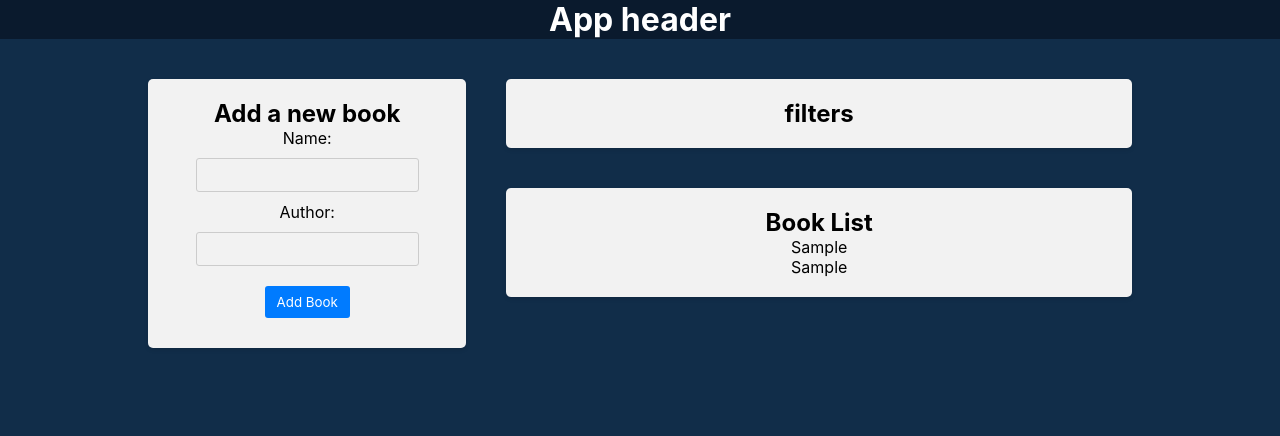
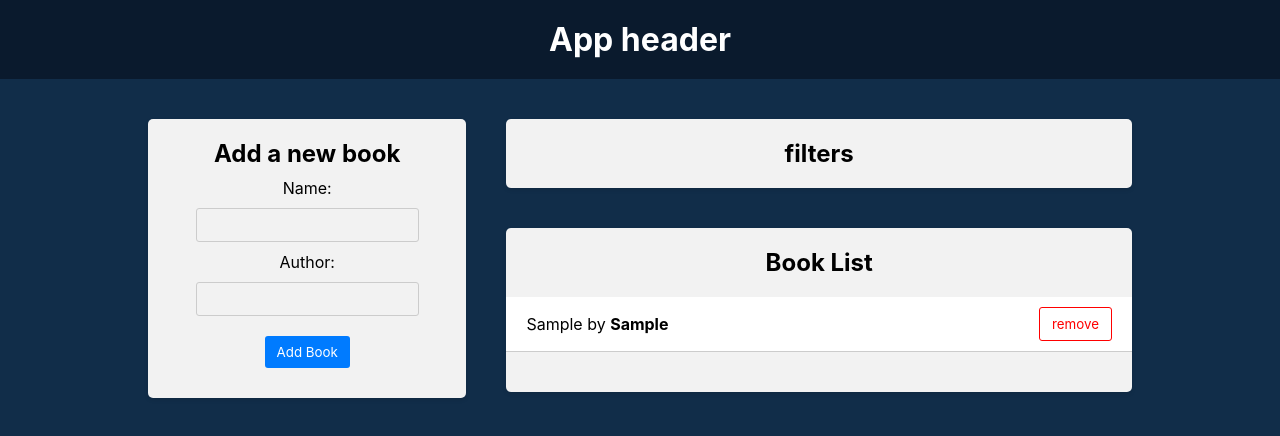
Before and after one commit to AndreyHunter/book-library, a React (Vite) app: page / in a window 1280 px wide. Both pictures are taken after typing "Sample", "Sample" into the empty fields and a click on the button "Add Book". Shown: the top 436 px of the page. Built offline with nearby package versions, Linux system fonts and the light colour scheme.

Commit message:
feat: implement deletion books / add uuid
- implement deletion books
- add uuidv4 instead of using performance.now method
- add BookFormContainer
- change some styles

```diff
--- a/package.json
+++ b/package.json
@@ -13,7 +13,8 @@
     "@reduxjs/toolkit": "^2.3.0",
     "react": "^18.3.1",
     "react-dom": "^18.3.1",
-    "react-redux": "^9.1.2"
+    "react-redux": "^9.1.2",
+    "uuid": "^11.0.2"
   },
   "devDependencies": {
     "@eslint/js": "^9.13.0",
--- a/src/app/App.tsx
+++ b/src/app/App.tsx
@@ -1,6 +1,6 @@
 import React from 'react';
 
-import BookForm from '../components/bookForm/BookForm';
+import BookForm from '../components/bookForm/BookFormContainer';
 import BookFilter from '../components/bookFilter/BookFilter';
 import BookList from '../components/bookList/BookList';
 
--- a/src/app/app.scss
+++ b/src/app/app.scss
@@ -11,6 +11,10 @@
 	color: #fff;
 	width: 100%;
 	margin-bottom: 20px;
+
+	> h1 {
+		margin: 20px 0;
+	}
 }
 
 .app-main {
--- a/src/components/bookForm/BookForm.tsx
+++ b/src/components/bookForm/BookForm.tsx
@@ -1,44 +1,14 @@
-import React, { useState } from 'react';
-
-import { useAppDispatch } from '../../app/hooks';
-
-import { addBook } from '../../features/bookSlice/bookSlice';
+import React from 'react';
 
 import './bookForm.scss';
 
-const BookForm: React.FC = () => {
-	const dispatch = useAppDispatch();
-	const [formState, setFormState] = useState({
-		name: '',
-		author: '',
-	});
+interface BookFormInt {
+	handleSubmit: (e: React.ChangeEvent<HTMLFormElement>) => void;
+	handleSetInput: (e: React.ChangeEvent<HTMLInputElement>) => void;
+	formState: { name: string; author: string };
+}
 
-	const handleSetInput = (e: React.ChangeEvent<HTMLInputElement>) => {
-		const { name, value } = e.target;
-		setFormState((prev) => ({
-			...prev,
-			[name]: value,
-		}));
-	};
-
-	const handleSubmit = (e: React.ChangeEvent<HTMLFormElement>) => {
-		e.preventDefault();
-
-		if (formState.name && formState.author) {
-			dispatch(
-				addBook({
-					name: formState.name,
-					author: formState.author,
-				}),
-			);
-		}
-
-		setFormState({
-			name: '',
-			author: '',
-		});
-	};
-
+const BookForm: React.FC<BookFormInt> = ({ handleSubmit, handleSetInput, formState }) => {
 	return (
 		<div className="app-block book-form">
 			<h2>Add a new book</h2>
--- /dev/null
+++ b/src/components/bookForm/BookFormContainer.tsx
@@ -0,0 +1,50 @@
+import React, { useState } from 'react';
+
+import { useAppDispatch } from '../../app/hooks';
+import { addBook } from '../../features/bookSlice/bookSlice';
+
+import BookForm from './BookForm';
+
+const BookFormContainer: React.FC = () => {
+	const dispatch = useAppDispatch();
+	const [formState, setFormState] = useState({
+		name: '',
+		author: '',
+	});
+
+	const handleSetInput = (e: React.ChangeEvent<HTMLInputElement>) => {
+		const { name, value } = e.target;
+		setFormState((prev) => ({
+			...prev,
+			[name]: value,
+		}));
+	};
+
+	const handleSubmit = (e: React.ChangeEvent<HTMLFormElement>) => {
+		e.preventDefault();
+
+		if (formState.name && formState.author) {
+			dispatch(
+				addBook({
+					name: formState.name,
+					author: formState.author,
+				}),
+			);
+
+			setFormState({
+				name: '',
+				author: '',
+			});
+		}
+	};
+
+	return (
+		<BookForm
+			formState={formState}
+			handleSubmit={handleSubmit}
+			handleSetInput={handleSetInput}
+		/>
+	);
+};
+
+export default BookFormContainer;
--- a/src/components/bookForm/bookForm.scss
+++ b/src/components/bookForm/bookForm.scss
@@ -1,5 +1,9 @@
 .book-form {
 	width: 100%;
+
+	> h2 {
+		margin-bottom: 10px;
+	}
 }
 
 .book-form label {
--- a/src/components/bookList/BookList.tsx
+++ b/src/components/bookList/BookList.tsx
@@ -1,24 +1,45 @@
 import React from 'react';
 
-import { useAppSelector } from '../../app/hooks';
-import { getBooks } from '../../features/bookSlice/bookSlice';
+import { useAppSelector, useAppDispatch } from '../../app/hooks';
+import { getBooks, removeBook } from '../../features/bookSlice/bookSlice';
+
+import './bookList.scss';
 
 const BookList: React.FC = () => {
+	const dispatch = useAppDispatch();
 	const books = useAppSelector(getBooks);
+
+	const handleRemoveBook = (id: string) => {
+		dispatch(removeBook(id));
+	};
 
 	return (
 		<div className="app-block book-list">
 			<h2>Book List</h2>
+			{books.length ? (
 				<ul>
 					{books.map((book) => {
 						return (
 							<li key={book.id}>
-							<div>{book.name}</div>
-							<div>{book.author}</div>
+								<div className="book-info">
+									{book.name} by <strong>{book.author}</strong>
+								</div>
+								<div className="book-actions">
+									<button
+										onClick={() => {
+											handleRemoveBook(book.id);
+											console.log('hello');
+										}}>
+										remove
+									</button>
+								</div>
 							</li>
 						);
 					})}
 				</ul>
+			) : (
+				<p>No books available</p>
+			)}
 		</div>
 	);
 };
--- a/src/components/bookList/bookList.scss
+++ b/src/components/bookList/bookList.scss
@@ -1,3 +1,7 @@
+.book-list > h2 {
+	margin-bottom: 10px;
+}
+
 .book-list ul {
 	padding: 0;
 	margin: 20px -20px;
--- a/src/features/bookSlice/bookSlice.ts
+++ b/src/features/bookSlice/bookSlice.ts
@@ -1,10 +1,12 @@
 import { createSlice, PayloadAction } from '@reduxjs/toolkit';
+import { v4 as uuidv4 } from 'uuid';
+
 import type { TypeRootState } from '../../app/store';
 
 interface BookInt {
-	id: number;
+	id: string;
 	name: string;
-	author?: string;
+	author: string;
 }
 
 interface initialStateInt {
@@ -19,17 +21,20 @@ const bookSlice = createSlice({
 	name: 'book',
 	initialState,
 	reducers: {
-		addBook(state, action: PayloadAction<{ name: string; author?: string }>) {
+		addBook(state, action: PayloadAction<{ name: string; author: string }>) {
 			state.books.push({
-				id: performance.now(),
+				id: uuidv4(),
 				name: action.payload.name,
 				author: action.payload.author,
 			});
+		},
+		removeBook(state, action: PayloadAction<string>) {
+			state.books = state.books.filter((book) => book.id !== action.payload);
 		},
 	},
 });
 
 export const getBooks = (state: TypeRootState) => state.book.books;
 
-export const { addBook } = bookSlice.actions;
+export const { addBook, removeBook } = bookSlice.actions;
 export default bookSlice.reducer;
```
Also changed, not shown: 1 other file (tests, documents, lock files or other folders). Lines whose indentation alone changed are shown as unchanged.
